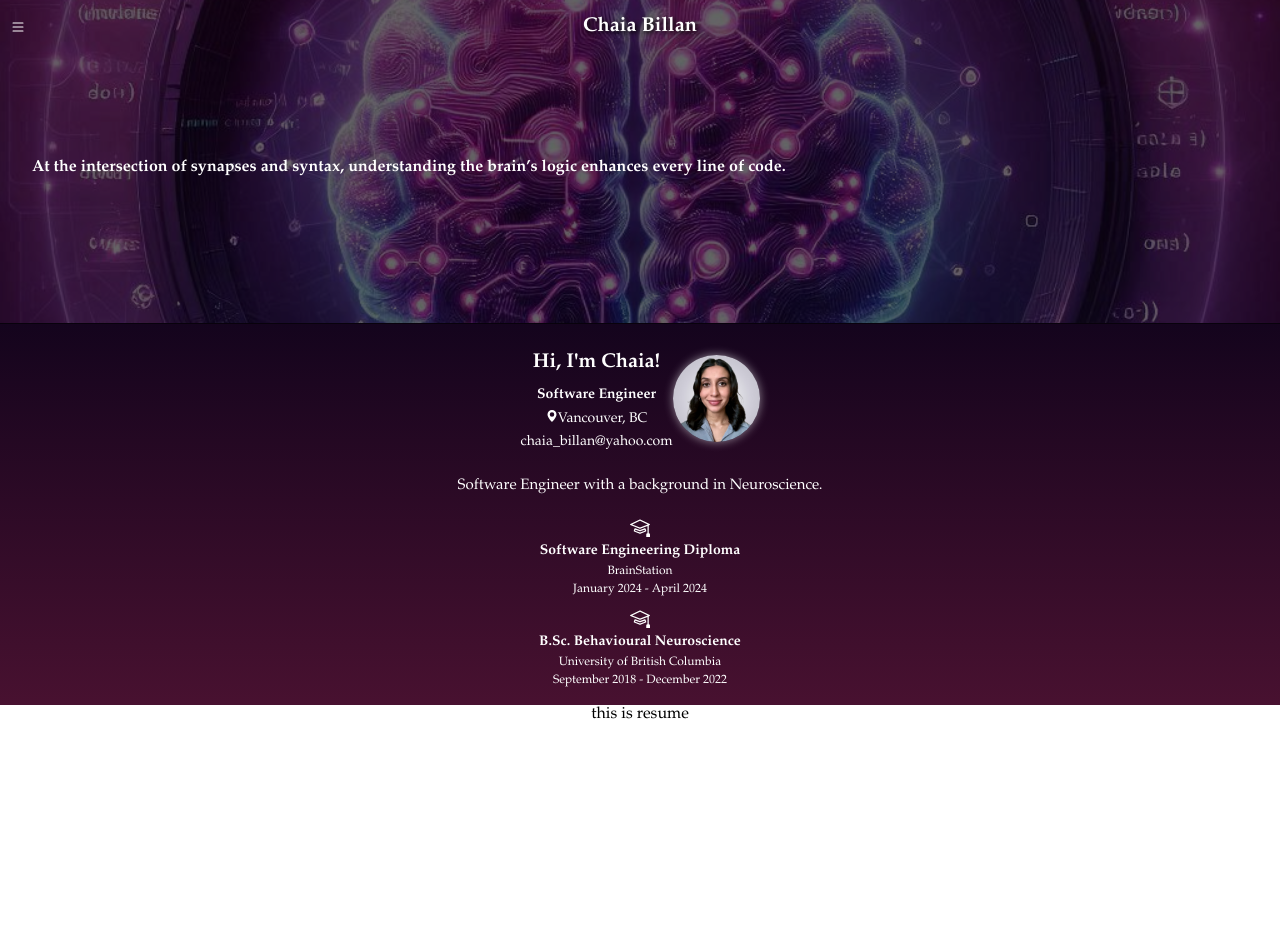
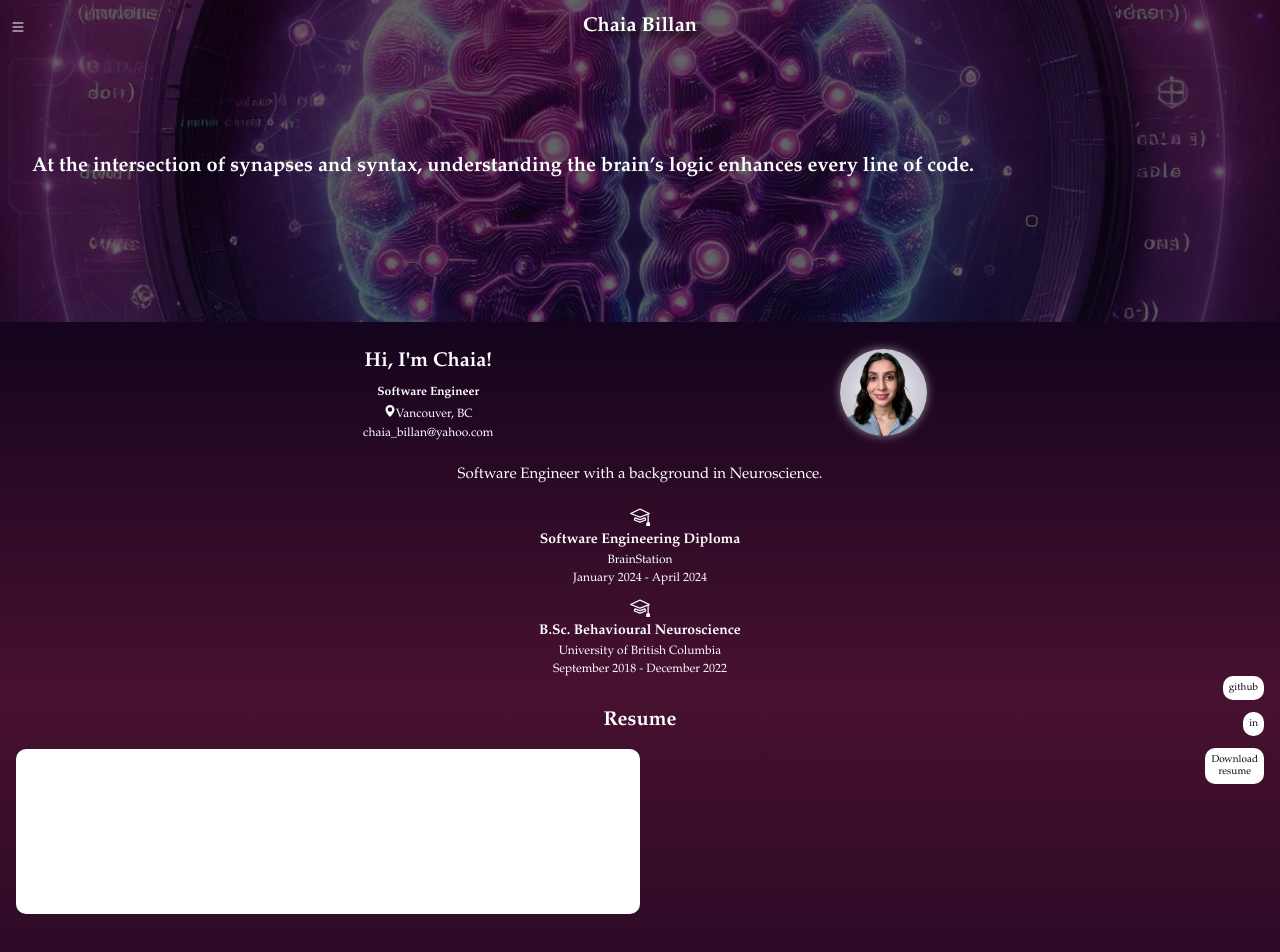
Before and after one commit to chaiabillan/Portfolio-Website, a React (Create React App) app: page / in a window 1280 px wide. Shown: the top 952 px of the page. Before the commit the page ends 800 px from the top, so only its background shows below. Built offline with nearby package versions, Linux system fonts and the light colour scheme.

Commit message:
created resume section with components

```diff
--- a/src/App.js
+++ b/src/App.js
@@ -5,7 +5,7 @@ import Header from './Components/Header/Header';
 import Resume from './Components/Resume/Resume';
 import Hero from './Components/Hero/Hero';
 import About from './Components/About/About';
-
+import Links from './Components/Links/Links';
 
 function App() {
   return (
@@ -15,6 +15,7 @@ function App() {
         <Hero />
         <About />
         <Resume />
+        <Links />
       </BrowserRouter>
 
     </div>
--- a/src/App.scss
+++ b/src/App.scss
@@ -2,4 +2,5 @@
     box-sizing: border-box;
     font-family: Palatino;
     margin: 0px;
+    position: relative;
   }
--- a/src/Components/About/About.scss
+++ b/src/Components/About/About.scss
@@ -7,13 +7,15 @@
     // background-image: linear-gradient(to bottom, #14041D, #481130);
     background-image: linear-gradient(to bottom, $DarkPurple, $LightPurple);
     color: $White;
+    position: relative;
+    top: -1px;
+}
 
-}
 .introduction {
     display: flex;
     flex-direction: row;
     align-items: center;
-    justify-content: center;
+    justify-content: space-evenly;
 
     &__left {
 
@@ -25,7 +27,8 @@
 
         &--info {
             padding-bottom: 6px;
-            font-size: 14px;
+            font-size: 12px;
+            line-height: 13px;
 
             &--job {
                 font-weight: 600;
--- a/src/Components/Header/Header.scss
+++ b/src/Components/Header/Header.scss
@@ -8,7 +8,7 @@ header {
     padding-top: 15px;
     position: fixed;
     width: 100%;
-    z-index: 2;
+    z-index: 3;
 }
 
 .mobile-header {
@@ -28,7 +28,7 @@ header {
         z-index: 2;
         position: relative;
         font-size: 20px;
-        text-shadow: 2px 2px 4px black;
+        text-shadow: 6px 6px 6px black;
     }
 }
 
--- a/src/Components/Hero/Hero.scss
+++ b/src/Components/Hero/Hero.scss
@@ -15,7 +15,7 @@
         top: 0;
         left: 0;
         width: 100%; // Full width of the parent
-        height: 324px; // Full height of the parent
+        height: 322px; // Full height of the parent
         background-color: rgba(0.2196, 0.0902, 0.3647, 0.6); // Semi-transparent greyish-black color
         z-index: 1; // Ensure the overlay is above the background image
     }
@@ -24,8 +24,9 @@
         position: relative;
         color: white;
         padding: 12px 32px 0px 32px;
-        line-height: 23px;
+        line-height: 25px;
         font-weight: 600;
         z-index: 2;
+        font-size: 20px;
     }
 }
--- /dev/null
+++ b/src/Components/Links/Links.js
@@ -0,0 +1,20 @@
+import './Links.scss';
+
+function Links () {
+
+    return (
+        <section className='links'>
+            <span className='links__indiv'>
+                github
+            </span>
+            <span className='links__indiv'>
+                in
+            </span>
+            <span className='links__indiv'>
+                Download <br></br> resume
+            </span>
+        </section>
+    )
+}
+
+export default Links
--- /dev/null
+++ b/src/Components/Links/Links.scss
@@ -0,0 +1,22 @@
+@use '../../styles/partials/colours' as *;
+@use '../../styles/partials/mixins' as *;
+
+.links {
+    position: fixed;
+    z-index: 4;
+    bottom: 10px;
+    right: 10px;
+    color: $DarkPurple;
+    display: flex;
+    flex-direction: column; // Display the spans in a column
+    align-items: flex-end;
+
+    &__indiv {
+        // text-align: right;
+        background-color: white;
+        margin: 6px;
+        padding: 6px;
+        font-size: 10px;
+        border-radius: 10px;
+    }
+}
--- a/src/Components/Resume/Resume.js
+++ b/src/Components/Resume/Resume.js
@@ -1,10 +1,14 @@
  import './Resume.scss';
+ import Squares from '../Squares/Squares';
 
  function Resume () {
     return (
-        <>
-        this is resume
-        </>
+        <section className='resume'>
+            <p className='resume__title'>
+                Resume
+            </p>
+            <Squares />
+        </section>
     )
  }
 
--- a/src/Components/Resume/Resume.scss
+++ b/src/Components/Resume/Resume.scss
@@ -1,2 +1,17 @@
 @use '../../styles/partials/colours' as *;
 @use '../../styles/partials/mixins' as *;
+
+.resume {
+    position: relative;
+    top: -2px;
+    height: 500px;
+    padding: 16px;
+    background-image: linear-gradient(to bottom, $LightPurple, $DarkPurple);
+
+    &__title {
+        color: white;
+        padding-bottom: 16px;
+        font-size: 20px;
+        font-weight: 600;
+    }
+}
--- /dev/null
+++ b/src/Components/Squares/Squares.js
@@ -0,0 +1,13 @@
+import './Squares.scss';
+
+function Squares () {
+
+    return (
+        <div className='square'>
+
+
+        </div>
+    )
+}
+
+export default Squares
--- /dev/null
+++ b/src/Components/Squares/Squares.scss
@@ -0,0 +1,9 @@
+@use '../../styles/partials/colours' as *;
+@use '../../styles/partials/mixins' as *;
+
+.square {
+    height: 165px;
+    width: 50%;
+    background-color: white;
+    border-radius: 10px;
+}
```
